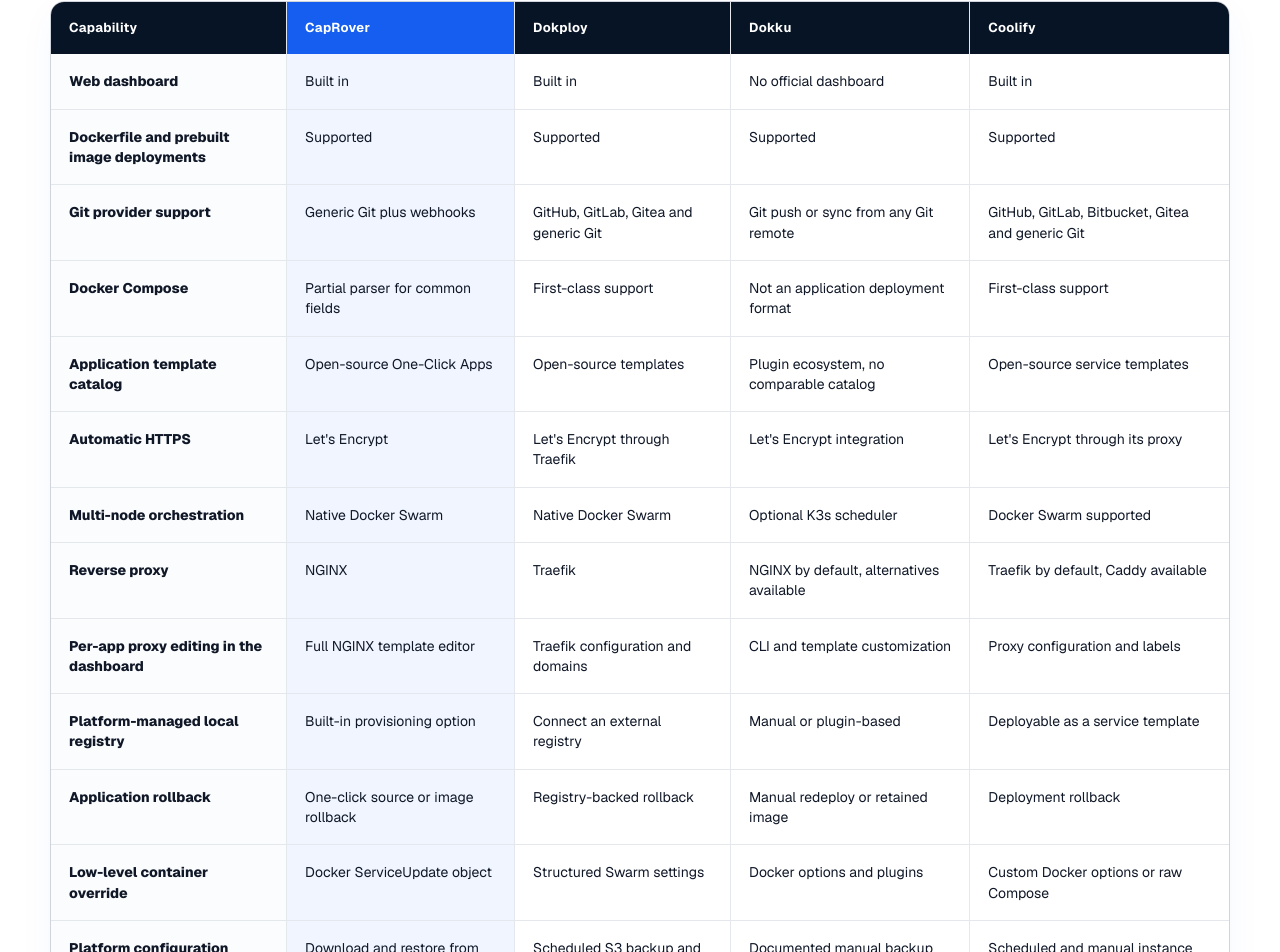
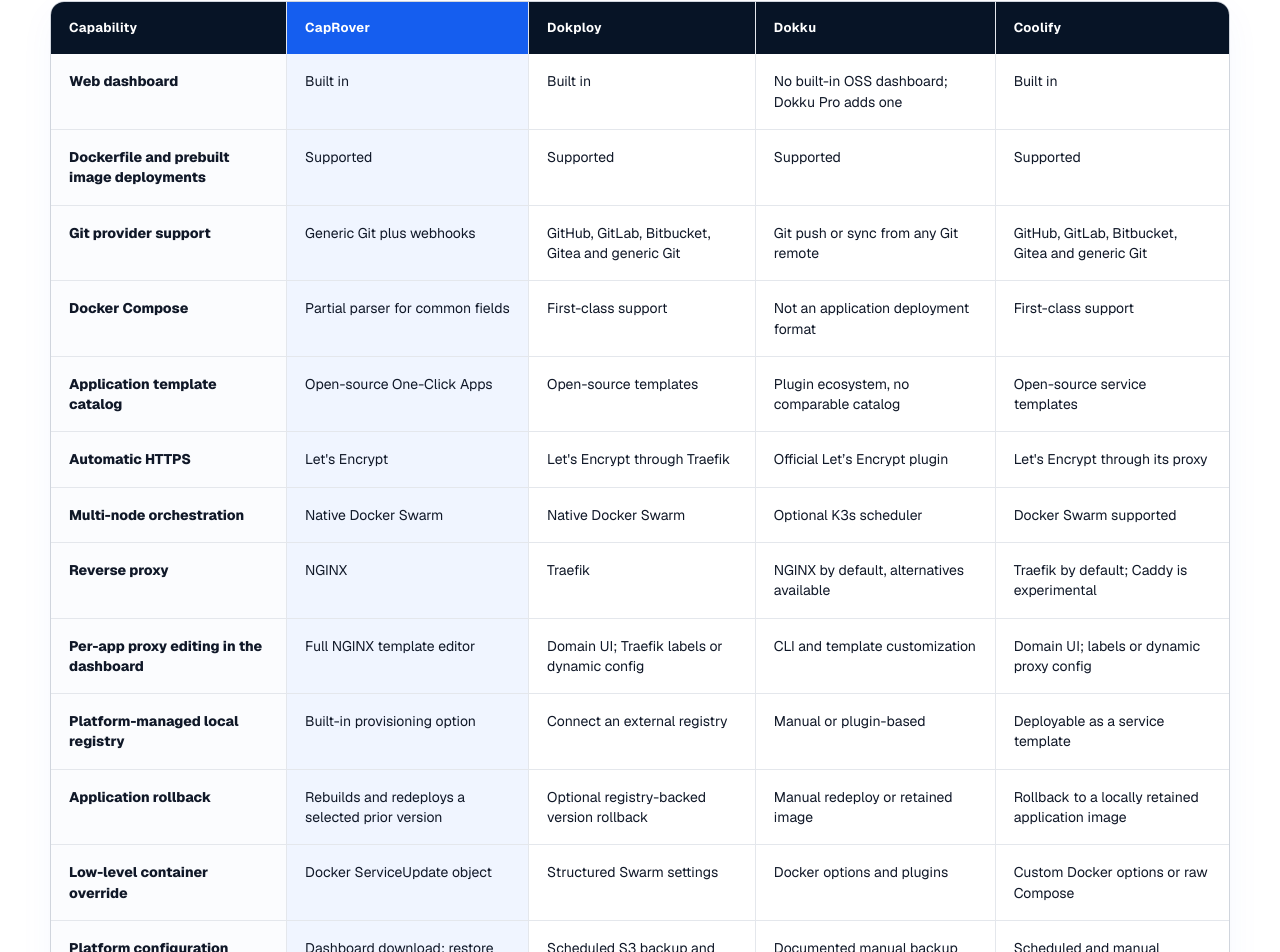
Before and after one commit to caprover/caprover-website, a Next.js app in the folder homepage/: page /compare in a window 1280 px wide. Shown: the part 811-1763 px from the top of the page. Built offline with nearby package versions, Linux system fonts and the light colour scheme.

Commit message:
Qualify comparison claims and current product scope

```diff
--- a/homepage/app/compare/coolify/page.tsx
+++ b/homepage/app/compare/coolify/page.tsx
@@ -17,13 +17,13 @@
 
 const rows = [
   ["Primary operating model", "One CapRover installation managing a Docker Swarm", "A control plane managing connected Docker servers over SSH"],
-  ["Default proxy", "NGINX", "Traefik, with Caddy also supported"],
+  ["Default proxy", "NGINX", "Traefik; Caddy is also available but experimental"],
   ["Docker Compose", "Partial parser for common fields", "First-class application and service support"],
   ["Git deployment", "Generic Git credentials, SSH keys and webhooks", "Provider integrations, deploy keys and webhooks"],
   ["Multi-node applications", "Docker Swarm replicas", "Standalone servers or Docker Swarm"],
   ["Proxy customization", "Per-app NGINX template editor", "Proxy configuration, labels and raw Compose"],
   ["Local registry", "CapRover can provision and manage one", "Can be deployed as a service or supplied externally"],
-  ["Platform backup", "Downloadable configuration backup", "Scheduled or manual instance backup"],
+  ["Platform backup", "Dashboard download; restore during installation", "Scheduled S3 or manual instance backup"],
 ];
 
 export default function CoolifyComparison() {
@@ -66,7 +66,7 @@
           </article>
           <article>
             <h2>Operations</h2>
-            <p>Both products provide HTTPS automation, application logs, health checks, rollbacks, backups of platform state and monitoring. CapRover’s backup intentionally excludes application images and persistent volumes. Coolify likewise distinguishes control-plane backups from workload data, databases and volumes.</p>
+            <p>Both products provide HTTPS automation, application logs, rollback paths, platform-state backups and monitoring options. Coolify exposes health-check settings directly; CapRover users can define Docker health checks in the image or through a ServiceUpdate override. CapRover’s standard backup excludes application images and persistent volumes, although images in its self-hosted registry are included. Coolify likewise distinguishes control-plane backups from workload data, databases and volumes.</p>
           </article>
         </div>
       </section>
--- a/homepage/app/compare/data.ts
+++ b/homepage/app/compare/data.ts
@@ -20,7 +20,7 @@
     feature: "Web dashboard",
     caprover: "Built in",
     dokploy: "Built in",
-    dokku: "No official dashboard",
+    dokku: "No built-in OSS dashboard; Dokku Pro adds one",
     coolify: "Built in",
   },
   {
@@ -33,7 +33,7 @@
   {
     feature: "Git provider support",
     caprover: "Generic Git plus webhooks",
-    dokploy: "GitHub, GitLab, Gitea and generic Git",
+    dokploy: "GitHub, GitLab, Bitbucket, Gitea and generic Git",
     dokku: "Git push or sync from any Git remote",
     coolify: "GitHub, GitLab, Bitbucket, Gitea and generic Git",
   },
@@ -55,7 +55,7 @@
     feature: "Automatic HTTPS",
     caprover: "Let's Encrypt",
     dokploy: "Let's Encrypt through Traefik",
-    dokku: "Let's Encrypt integration",
+    dokku: "Official Let’s Encrypt plugin",
     coolify: "Let's Encrypt through its proxy",
   },
   {
@@ -70,14 +70,14 @@
     caprover: "NGINX",
     dokploy: "Traefik",
     dokku: "NGINX by default, alternatives available",
-    coolify: "Traefik by default, Caddy available",
+    coolify: "Traefik by default; Caddy is experimental",
   },
   {
     feature: "Per-app proxy editing in the dashboard",
     caprover: "Full NGINX template editor",
-    dokploy: "Traefik configuration and domains",
+    dokploy: "Domain UI; Traefik labels or dynamic config",
     dokku: "CLI and template customization",
-    coolify: "Proxy configuration and labels",
+    coolify: "Domain UI; labels or dynamic proxy config",
   },
   {
     feature: "Platform-managed local registry",
@@ -88,10 +88,10 @@
   },
   {
     feature: "Application rollback",
-    caprover: "One-click source or image rollback",
-    dokploy: "Registry-backed rollback",
+    caprover: "Rebuilds and redeploys a selected prior version",
+    dokploy: "Optional registry-backed version rollback",
     dokku: "Manual redeploy or retained image",
-    coolify: "Deployment rollback",
+    coolify: "Rollback to a locally retained application image",
   },
   {
     feature: "Low-level container override",
@@ -102,7 +102,7 @@
   },
   {
     feature: "Platform configuration backup",
-    caprover: "Download and restore from dashboard",
+    caprover: "Dashboard download; restore during installation",
     dokploy: "Scheduled S3 backup and restore",
     dokku: "Documented manual backup",
     coolify: "Scheduled and manual instance backup",
--- a/homepage/app/compare/dokku/page.tsx
+++ b/homepage/app/compare/dokku/page.tsx
@@ -16,11 +16,11 @@
 };
 
 const rows = [
-  ["Primary interface", "Web dashboard plus CLI and API", "SSH and CLI"],
+  ["Primary interface", "Web dashboard plus CLI and API", "SSH and CLI in OSS core; Dokku Pro adds a web UI and API"],
   ["Default scheduler", "Docker Swarm", "Local Docker scheduler"],
   ["Optional multi-node scheduler", "Additional Docker Swarm nodes", "K3s scheduler"],
   ["Source deployment", "caprover deploy, archive upload or webhook", "git push, git sync or archive import"],
-  ["Build methods", "Dockerfile, CapRover templates or image", "Dockerfile, Herokuish, Cloud Native Buildpacks or image"],
+  ["Build methods", "Dockerfile, CapRover templates or image", "Dockerfile, Herokuish, Cloud Native Buildpacks, Nixpacks, Railpack or image"],
   ["Reverse proxy", "NGINX with dashboard editor", "NGINX by default, configurable through CLI and templates"],
   ["App catalog", "Open-source One-Click Apps", "Plugins and datastore plugins, no comparable app catalog"],
   ["Scheduled jobs", "Run as an application or external scheduler", "Built-in cron task support"],
@@ -52,12 +52,12 @@
           <article>
             <h2>Interaction model</h2>
             <p>CapRover is designed to make application and server operations visible. Domains, certificates, environment variables, persistence, replicas, logs, NGINX configuration and Swarm nodes are available through its dashboard. Its CLI focuses on setup, login and application deployment.</p>
-            <p>Dokku treats the command line as the product interface. Applications are created and configured through SSH commands, making the workflow easy to script and compose with existing Unix tooling. There is no official Dokku web dashboard.</p>
+            <p>Open-source Dokku core treats the command line as its product interface. Applications are created and configured through SSH commands, making the workflow easy to script and compose with existing Unix tooling. The separately licensed Dokku Pro product adds an official web UI and REST API.</p>
           </article>
           <article>
             <h2>Deployment and builds</h2>
             <p>CapRover commonly builds a Dockerfile described by captain-definition, deploys a prebuilt image, or receives source through its CLI and webhooks. Its One-Click format can define multiple related services using a Compose-like subset.</p>
-            <p>Dokku’s traditional workflow is a Git push to the server. It can build with Dockerfiles, Herokuish or Cloud Native Buildpacks, and it can initialize applications from remote Git repositories, images or archives.</p>
+            <p>Dokku’s traditional workflow is a Git push to the server. It can build with Dockerfiles, Herokuish, Cloud Native Buildpacks, Nixpacks or Railpack, and it can initialize applications from remote Git repositories, images or archives.</p>
           </article>
           <article>
             <h2>Scaling architecture</h2>
@@ -108,6 +108,7 @@
           <li><a href="https://dokku.com/docs/deployment/methods/git/">Dokku Git deployment</a></li>
           <li><a href="https://dokku.com/docs/deployment/schedulers/k3s/">Dokku K3s scheduler</a></li>
           <li><a href="https://dokku.com/docs/configuration/environment-variables/">Dokku global and app environment variables</a></li>
+          <li><a href="https://pro.dokku.com/docs/getting-started/">Dokku Pro web UI and API</a></li>
         </SourceLinks>
       </section>
     </ComparePage>
```
